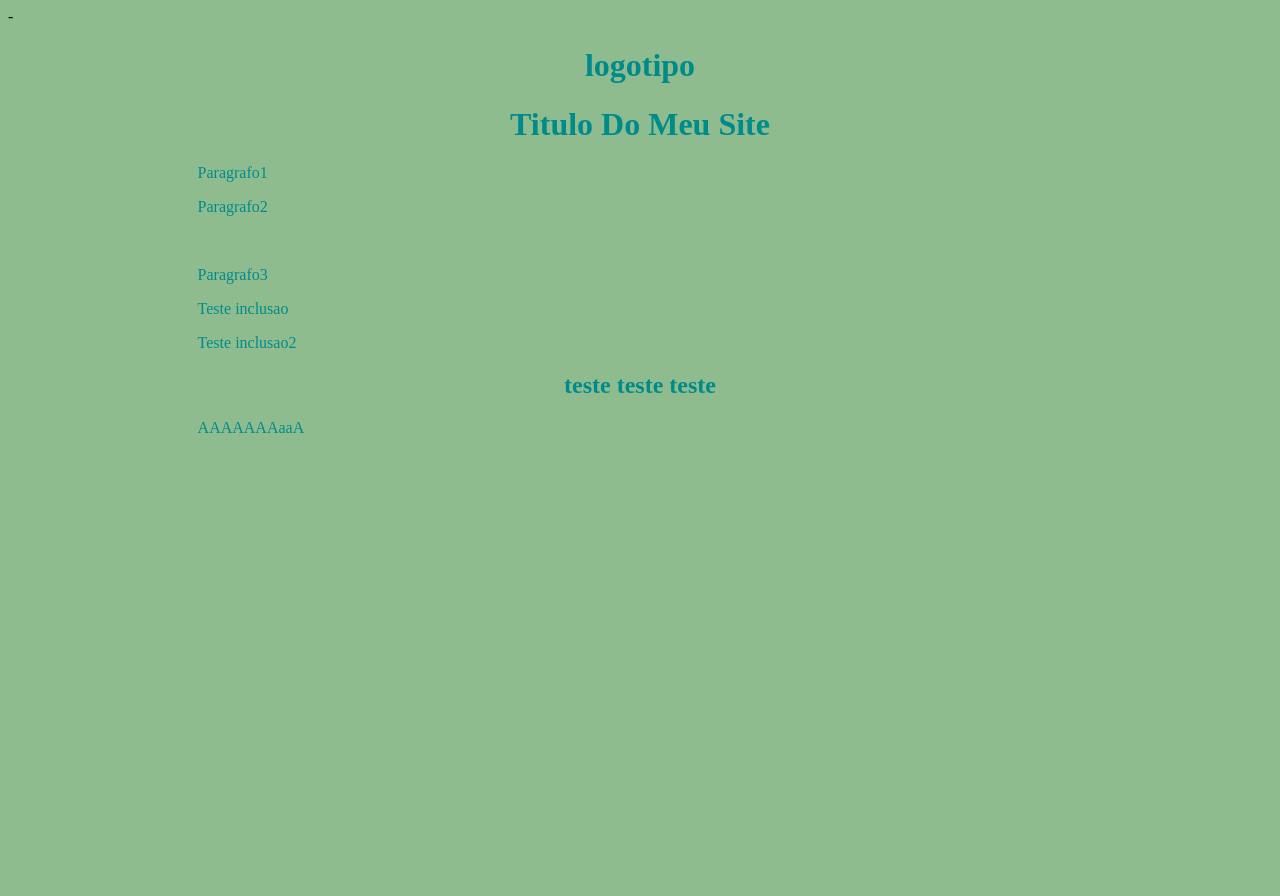
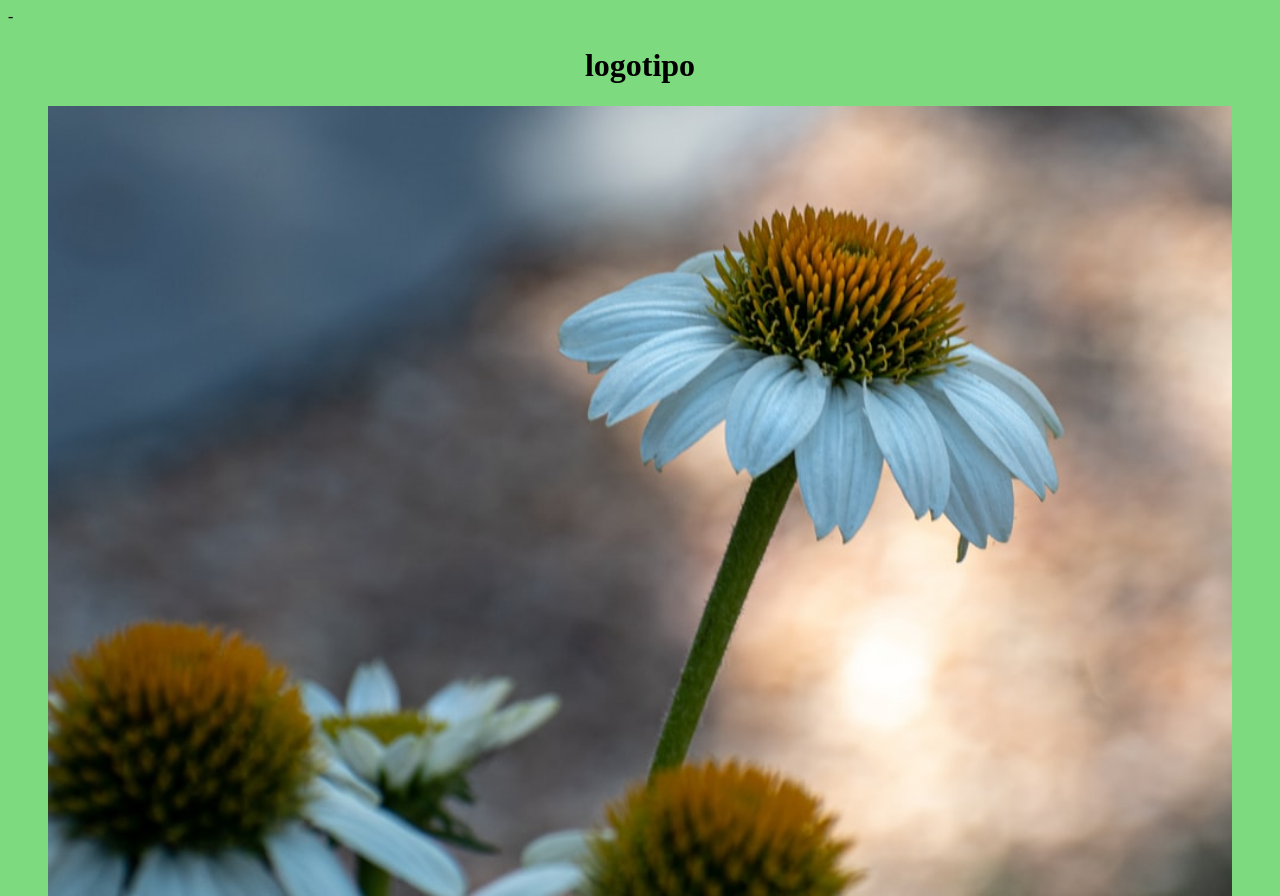
Before and after one commit to projetosyas/Meu-Primeiro-Site, a plain HTML site: page index.html in a window 1280 px wide. Shown: the top 896 px of the page. Before the commit the page ends 800 px from the top, so only its background shows below. Drawn offline with Linux system fonts and the light colour scheme.

Commit message:
incluimos imagem

```diff
--- a/css/estilo.css
+++ b/css/estilo.css
@@ -1,22 +1,28 @@
-body{
-    background-color: #8FBC8F;
-
+body {
+  background-color: #7eda7e;
 }
 
-p{
-    color: 	#008B8B;
+p {
+  color: #000000;
 }
 
-h1,h2 {
- color: 	#008B8B;
- text-align: center;
+h1,
+h2 {
+  color: #000000;
+  text-align: center;
 }
 
-figure{
-    text-align: center;
+figure {
+  text-align: center;
+}
+.container {
+  width: 70%;
+  margin: auto;
+}
+.img_topo {
+  width: 100%;
+}
 
+.img_corpo {
+  width: 60%;
 }
-.container{
-   width:70%;
-   margin: auto;
-}
--- a/index.html
+++ b/index.html
@@ -1,22 +1,26 @@
 <!DOCTYPE html>
 <html lang="pt-br">
   <head>
-    <meta charset="UTF-8">-
-    <meta http-equiv="X-UA-Compatible" content="IE=edge">
-    <meta name="viewport" content="width=device-width, initial-scale=1.0">
-    <link rel="stylesheet" href="css\estilo.css">
+    <meta charset="UTF-8" />
+    -
+    <meta http-equiv="X-UA-Compatible" content="IE=edge" />
+    <meta name="viewport" content="width=device-width, initial-scale=1.0" />
+    <link rel="stylesheet" href="css\estilo.css" />
     <title>Document</title>
   </head>
   <body>
     <header>
       <h1>logotipo</h1>
+      <figure>
+        <img class="img_topo" src="img/flor2.jfif" alt="" />
+      </figure>
     </header>
     <div class="container">
       <h1>Titulo Do Meu Site</h1>
       <p>Paragrafo1</p>
       <p>Paragrafo2</p>
       <figure>
-      <img src="img\flor.jfif" alt="">
+        <img class="img_corpo" src="img\flor.jfif" alt="" />
       </figure>
       <p>Paragrafo3</p>
       <p>Teste inclusao</p>
```
Also changed, not shown: img/Gardenia 1000px.jpg (added), img/flor2.jfif (added). Lines whose indentation alone changed are shown as unchanged.
